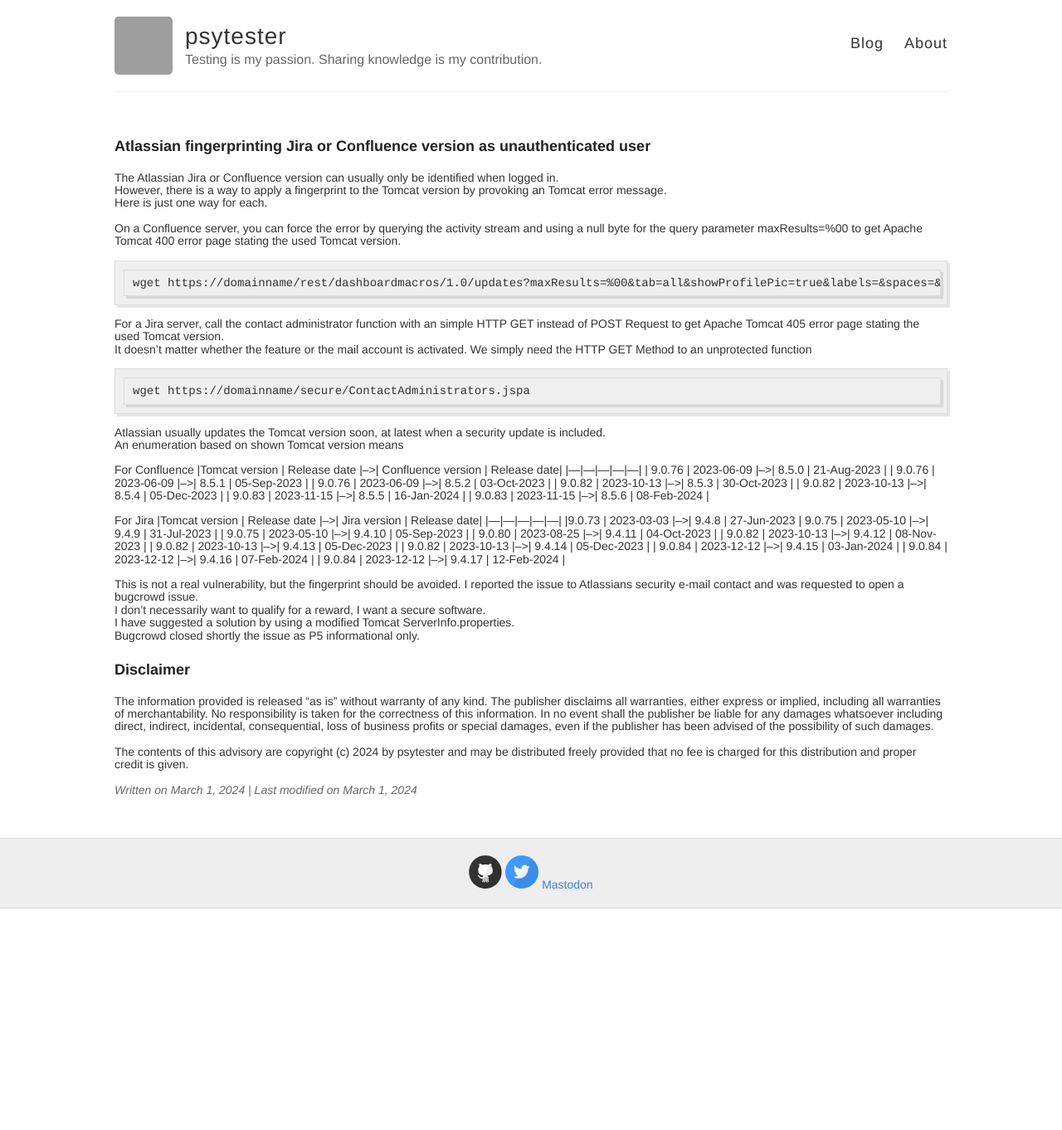
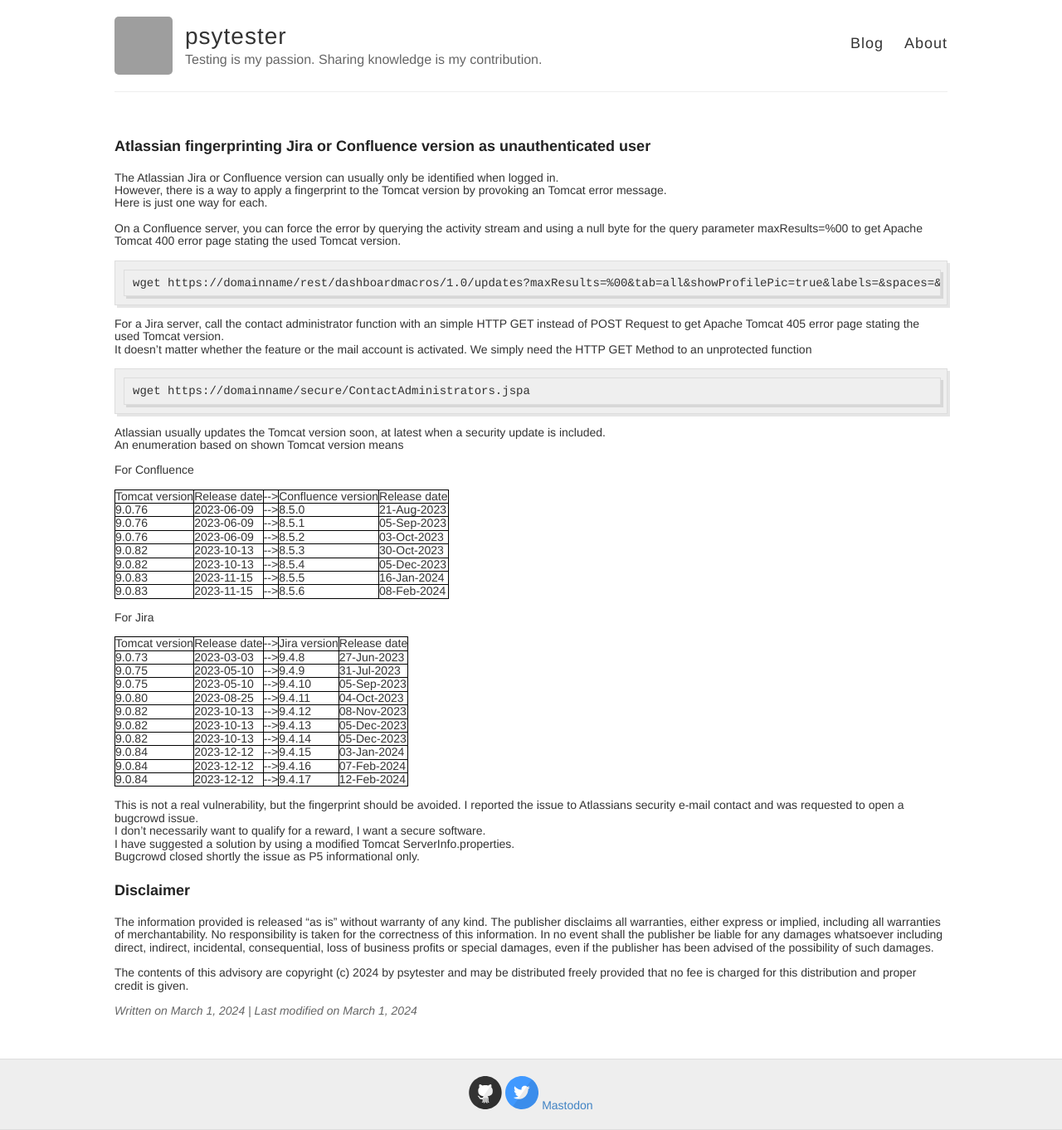
Before and after one commit to psytester/psytester.github.io, a Jekyll site: the page built from _posts/hacking_and_pentests/2024-03-01-Atlassian_fingerprinting_version_as_unauthenticated_user.md, in a window 1280 px wide. Shown: the whole page at 83% size. Built offline with Jekyll 4.4.1, drawn with Linux system fonts in a browser that asks for light colours; before the commit the page ends 1095 px from its top, so only the background shows below that; some of the changed lines change nothing that is shown; grey boxes are pictures that could not be loaded.

Commit message:
Update 2024-03-01-Atlassian_fingerprinting_version_as_unauthenticated_user.md

```diff
--- a/_posts/hacking_and_pentests/2024-03-01-Atlassian_fingerprinting_version_as_unauthenticated_user.md
+++ b/_posts/hacking_and_pentests/2024-03-01-Atlassian_fingerprinting_version_as_unauthenticated_user.md
@@ -1,8 +1,8 @@
 ---
 layout: post
 title:  "Atlassian fingerprinting Jira or Confluence version as unauthenticated user"
-datetime: 2024-03-01 23:10:00 MET
-last_modified_at: 2024-03-01 23:10:00 MET
+datetime: 2024-03-01 23:20:00 MET
+last_modified_at: 2024-03-01 23:20:00 MET
 author: 'psytester'
 ---
 
@@ -25,30 +25,47 @@
 An enumeration based on shown Tomcat version means
 
 For Confluence
-|Tomcat version | Release date |-->| Confluence version | Release date|
-|---|---|---|---|---|
-| 9.0.76 | 2023-06-09 |-->| 8.5.0 | 21-Aug-2023 |
-| 9.0.76 | 2023-06-09 |-->| 8.5.1 | 05-Sep-2023 |
-| 9.0.76 | 2023-06-09 |-->| 8.5.2 | 03-Oct-2023 |
-| 9.0.82 | 2023-10-13 |-->| 8.5.3 | 30-Oct-2023 |
-| 9.0.82 | 2023-10-13 |-->| 8.5.4 | 05-Dec-2023 |
-| 9.0.83 | 2023-11-15 |-->| 8.5.5 | 16-Jan-2024 |
-| 9.0.83 | 2023-11-15 |-->| 8.5.6 | 08-Feb-2024 |
+<div style="overflow-x:auto;">
+<table border="1">
+  <thead>
+    <tr>
+      <th>Tomcat version</th><th>Release date</th><th>--></th><th>Confluence version</th><th>Release date</th>
+    </tr>
+  </thead>
+  <tbody>
+    <tr><td>9.0.76</td><td>2023-06-09</td><td>--></td><td>8.5.0</td><td>21-Aug-2023</td></tr>
+    <tr><td>9.0.76</td><td>2023-06-09</td><td>--></td><td>8.5.1</td><td>05-Sep-2023</td></tr>
+    <tr><td>9.0.76</td><td>2023-06-09</td><td>--></td><td>8.5.2</td><td>03-Oct-2023</td></tr>
+    <tr><td>9.0.82</td><td>2023-10-13</td><td>--></td><td>8.5.3</td><td>30-Oct-2023</td></tr>
+    <tr><td>9.0.82</td><td>2023-10-13</td><td>--></td><td>8.5.4</td><td>05-Dec-2023</td></tr>
+    <tr><td>9.0.83</td><td>2023-11-15</td><td>--></td><td>8.5.5</td><td>16-Jan-2024</td></tr>
+    <tr><td>9.0.83</td><td>2023-11-15</td><td>--></td><td>8.5.6</td><td>08-Feb-2024</td></tr>
+  </tbody>
+</table>
+</div>
 
 For Jira
-|Tomcat version | Release date |-->| Jira version | Release date|
-|---|---|---|---|---|
-|9.0.73 | 2023-03-03 |-->| 9.4.8 | 27-Jun-2023
-| 9.0.75 | 2023-05-10 |-->| 9.4.9 | 31-Jul-2023 |
-| 9.0.75 | 2023-05-10 |-->| 9.4.10 | 05-Sep-2023 |
-| 9.0.80 | 2023-08-25 |-->| 9.4.11 | 04-Oct-2023 |
-| 9.0.82 | 2023-10-13 |-->| 9.4.12 | 08-Nov-2023 |
-| 9.0.82 | 2023-10-13 |-->| 9.4.13 | 05-Dec-2023 |
-| 9.0.82 | 2023-10-13 |-->| 9.4.14 | 05-Dec-2023 |
-| 9.0.84 | 2023-12-12 |-->| 9.4.15 | 03-Jan-2024 |
-| 9.0.84 | 2023-12-12 |-->| 9.4.16 | 07-Feb-2024 |
-| 9.0.84 | 2023-12-12 |-->| 9.4.17 | 12-Feb-2024 |
-
+<div style="overflow-x:auto;">
+<table border="1">
+  <thead>
+    <tr>
+      <th>Tomcat version</th><th>Release date</th><th>--></th><th>Jira version</th><th>Release date</th>
+    </tr>
+  </thead>
+  <tbody>
+    <tr><td>9.0.73</td><td>2023-03-03</td><td>--></td><td>9.4.8</td><td>27-Jun-2023</td></tr>
+    <tr><td>9.0.75</td><td>2023-05-10</td><td>--></td><td>9.4.9</td><td>31-Jul-2023</td></tr>
+    <tr><td>9.0.75</td><td>2023-05-10</td><td>--></td><td>9.4.10</td><td>05-Sep-2023</td></tr>
+    <tr><td>9.0.80</td><td>2023-08-25</td><td>--></td><td>9.4.11</td><td>04-Oct-2023</td></tr>
+    <tr><td>9.0.82</td><td>2023-10-13</td><td>--></td><td>9.4.12</td><td>08-Nov-2023</td></tr>
+    <tr><td>9.0.82</td><td>2023-10-13</td><td>--></td><td>9.4.13</td><td>05-Dec-2023</td></tr>
+    <tr><td>9.0.82</td><td>2023-10-13</td><td>--></td><td>9.4.14</td><td>05-Dec-2023</td></tr>
+    <tr><td>9.0.84</td><td>2023-12-12</td><td>--></td><td>9.4.15</td><td>03-Jan-2024</td></tr>
+    <tr><td>9.0.84</td><td>2023-12-12</td><td>--></td><td>9.4.16</td><td>07-Feb-2024</td></tr>
+    <tr><td>9.0.84</td><td>2023-12-12</td><td>--></td><td>9.4.17</td><td>12-Feb-2024</td></tr>
+  </tbody>
+</table>
+</div>
 
 This is not a real vulnerability, but the fingerprint should be avoided. I reported the issue to Atlassians security e-mail contact and was requested to open a bugcrowd issue.<br>
 I don't necessarily want to qualify for a reward, I want a secure software.<br>
```
